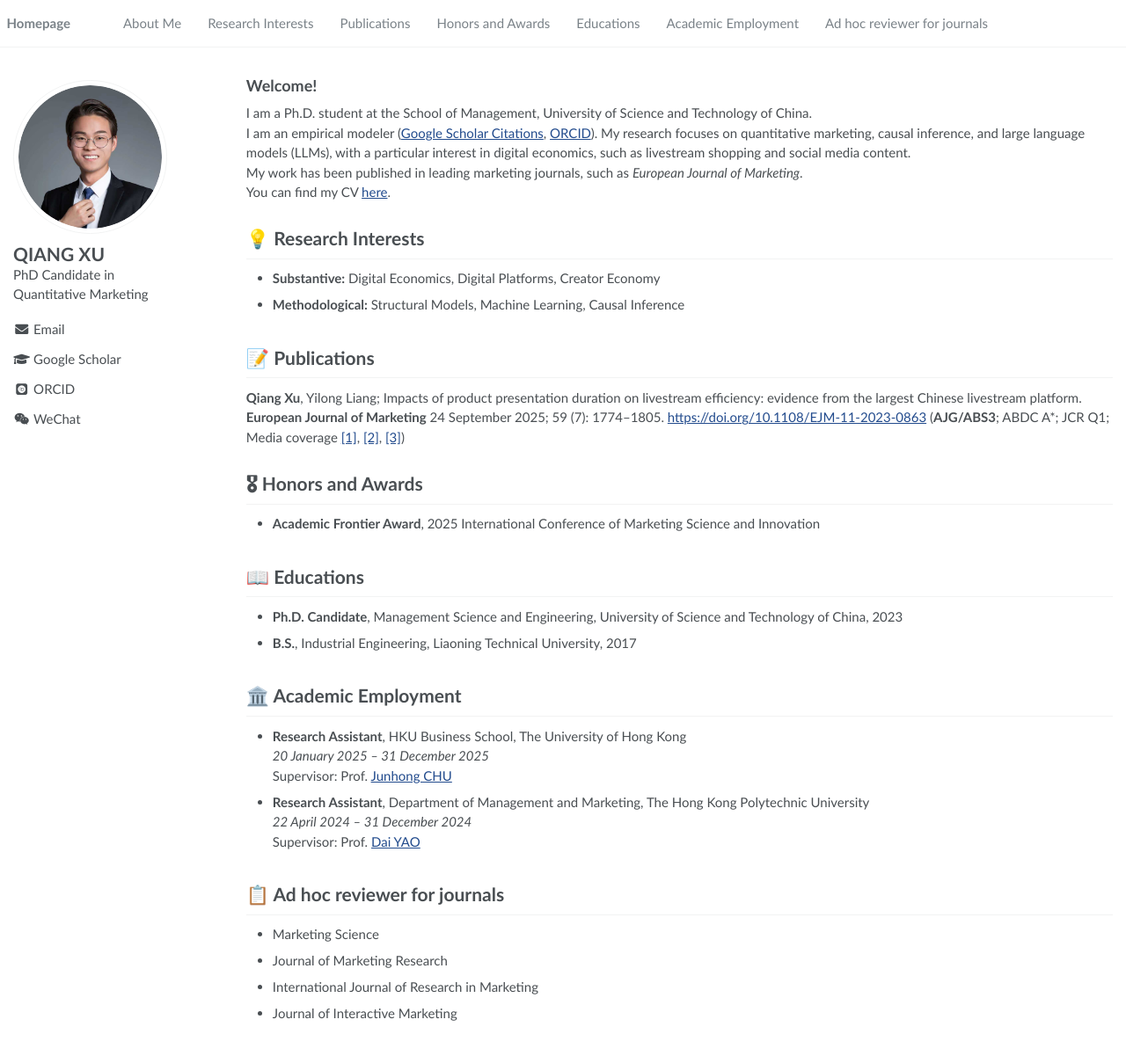
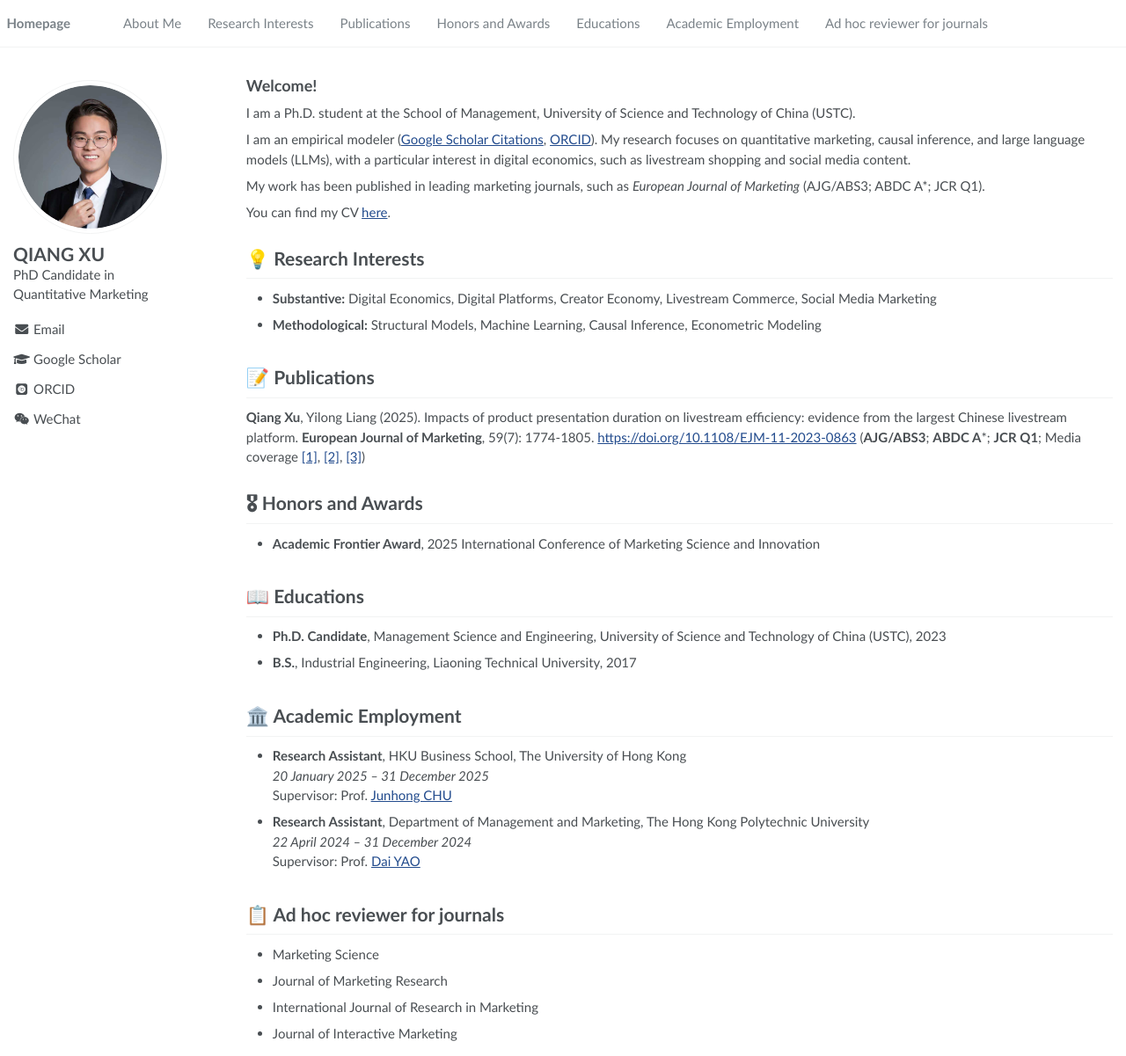
Before and after one commit to xuqiang/xuqiang.github.io, a Jekyll site: the page built from _pages/about.md, in a window 1280 px wide and 1201 px high. Shown: the whole window at 88% size. Built offline with Jekyll 4.4.1, drawn with Linux system fonts in a browser that asks for light colours; some web fonts are replaced.

Commit message:
Update about.md

```diff
--- a/_pages/about.md
+++ b/_pages/about.md
@@ -1,8 +1,10 @@
 ---
 permalink: /
-title: ""
-excerpt: ""
+title: "Qiang Xu - PhD Candidate in Quantitative Marketing | USTC"
+excerpt: "Qiang Xu's academic homepage - PhD student researching digital economics, livestream commerce, and quantitative marketing at USTC"
 author_profile: true
+description: "Qiang Xu (徐强) is a PhD candidate at University of Science and Technology of China (USTC), specializing in quantitative marketing, digital economics, livestream shopping, causal inference, and machine learning. Published in European Journal of Marketing (AJG/ABS3, ABDC A*)."
+keywords: "Qiang Xu, 徐强, quantitative marketing, digital economics, livestream shopping, causal inference, machine learning, USTC, University of Science and Technology of China, European Journal of Marketing, marketing research, digital platforms, creator economy"
 redirect_from:
   - /about/
   - /about.html
@@ -16,19 +18,22 @@
 
 <span class='anchor' id='about-me'></span>
 ## Welcome!
-I am a Ph.D. student at the School of Management, University of Science and Technology of China.
+I am a Ph.D. student at the School of Management, University of Science and Technology of China (USTC).
+
 I am an empirical modeler ([Google Scholar Citations](https://scholar.google.com/citations?user=43woAHgAAAAJ&hl=en), [ORCID](https://orcid.org/0009-0000-1249-1300)). My research focuses on quantitative marketing, causal inference, and large language models (LLMs), with a particular interest in digital economics, such as livestream shopping and social media content.
-My work has been published in leading marketing journals, such as *European Journal of Marketing*.
+
+My work has been published in leading marketing journals, such as *European Journal of Marketing* (AJG/ABS3; ABDC A*; JCR Q1).
+
 You can find my CV [here](https://xuqiang.github.io/files/CV_XuQiang.pdf).
 
 <span class='anchor' id='research-interests'></span>
 # 💡 Research Interests
-- **Substantive:** Digital Economics, Digital Platforms, Creator Economy
-- **Methodological:** Structural Models, Machine Learning, Causal Inference
+- **Substantive:** Digital Economics, Digital Platforms, Creator Economy, Livestream Commerce, Social Media Marketing
+- **Methodological:** Structural Models, Machine Learning, Causal Inference, Econometric Modeling
 
 <span class='anchor' id='publications'></span>
 # 📝 Publications
-**Qiang Xu**, Yilong Liang; Impacts of product presentation duration on livestream efficiency: evidence from the largest Chinese livestream platform. **European Journal of Marketing** 24 September 2025; 59 (7): 1774–1805. [https://doi.org/10.1108/EJM-11-2023-0863](https://doi.org/10.1108/EJM-11-2023-0863) (**AJG/ABS3**; ABDC A*; JCR Q1; Media coverage [[1]](https://mp.weixin.qq.com/s/NhP_8jsa5BseeM_-qpP9kw), [[2]](https://mp.weixin.qq.com/s/7YSBkoparxdSQB2AKeBgqQ), [[3]](https://mp.weixin.qq.com/s/QRsyqvs8iSof-M8nwEfRxQ))
+**Qiang Xu**, Yilong Liang (2025). Impacts of product presentation duration on livestream efficiency: evidence from the largest Chinese livestream platform. **European Journal of Marketing**, 59(7): 1774-1805. [https://doi.org/10.1108/EJM-11-2023-0863](https://doi.org/10.1108/EJM-11-2023-0863) (**AJG/ABS3**; **ABDC A***; **JCR Q1**; Media coverage [[1]](https://mp.weixin.qq.com/s/NhP_8jsa5BseeM_-qpP9kw), [[2]](https://mp.weixin.qq.com/s/7YSBkoparxdSQB2AKeBgqQ), [[3]](https://mp.weixin.qq.com/s/QRsyqvs8iSof-M8nwEfRxQ))
 
 <span class='anchor' id='honors-and-awards'></span>
 # 🎖 Honors and Awards
@@ -36,7 +41,7 @@
 
 <span class='anchor' id='educations'></span>
 # 📖 Educations
-- **Ph.D. Candidate**, Management Science and Engineering, University of Science and Technology of China, 2023
+- **Ph.D. Candidate**, Management Science and Engineering, University of Science and Technology of China (USTC), 2023
 - **B.S.**, Industrial Engineering, Liaoning Technical University, 2017
 
 <span class='anchor' id='academic-employment'></span>
@@ -44,6 +49,7 @@
 - **Research Assistant**, HKU Business School, The University of Hong Kong
   *20 January 2025 – 31 December 2025*
   Supervisor: Prof. [Junhong CHU](https://www.chujunhong.com/)
+
 - **Research Assistant**, Department of Management and Marketing, The Hong Kong Polytechnic University
   *22 April 2024 – 31 December 2024*
   Supervisor: Prof. [Dai YAO](https://mounttai.github.io/)
```
